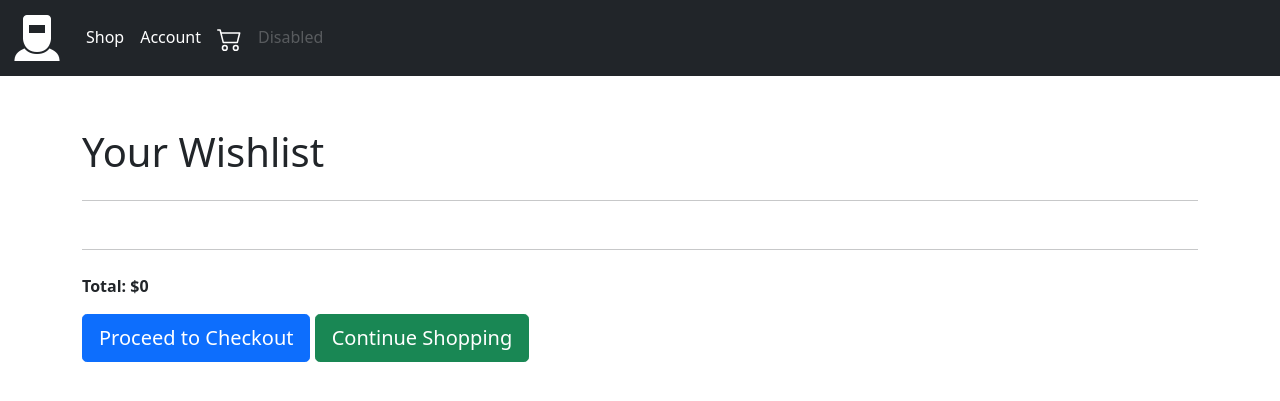
After one commit to Colby77/devmountain-spec-capstone-project, a Flask app: page /wishlist in a window 1280 px wide. The commit adds this page. Shown: the top 401 px of the page. Run offline with Flask 2, Linux system fonts and the light colour scheme; parts of the project's set-up code (start-up, migrations or seed data) failed here and were passed over.

Commit message:
wishlist items stored in session

```diff
--- a/main.py
+++ b/main.py
@@ -139,8 +139,52 @@ def register():
         return redirect('/register')
 
 
+@app.route('/wishlist')
+def show_wishlist():
+
+    product_list = []
+    order_total = 0
+
+    if session.get('wishlist'):
+        for product, qty in session['wishlist'].items():
+            p = Product.query.filter_by(product_id=product).first()
+            # title = p.title
+            price = p.price
+            p.quantity = qty
+            # picture = p.picture_url
+
+            cost = qty * price
+            order_total += cost
+
+            print(p)
+            product_list.append(p)
+
+    return render_template('wishlist.html', product_list=product_list, order_total=order_total)
 
 
+@app.route('/add_to_wishlist/<product_id>')
+def add_to_wishlist(product_id):
+
+    if session.get('wishlist'):
+        if product_id in session['wishlist']:
+            session['wishlist'][product_id] += 1
+            print(session)
+        else:
+            session['wishlist'][product_id] = 1
+    else:
+        session['wishlist'] = {}
+        session['wishlist'][product_id] = 1
+        print(session)
+
+    flash('Item added to wishlist', 'success')
+    return redirect('/wishlist')
+
+
+@app.route('/checkout')
+def checkout():
+
+    flash("Checkout hasn't been implemented", 'info')
+    return redirect('/')
 
 
 if __name__ == '__main__':
--- a/templates/product_page.html
+++ b/templates/product_page.html
@@ -30,7 +30,7 @@
                     <hr>
                     <p class="fs-2">${{ product.price }}</p>
                     <button class="btn btn-primary btn-lg" type="button">Buy Now</button>
-                    <button class="btn btn-success btn-lg" type="button">Add to Cart</button>
+                    <a class="btn btn-success btn-lg" href="/add_to_wishlist/{{ product.product_id }}">Add to Cart</a>
                   </div>
                 </div>
               </div>
--- /dev/null
+++ b/templates/wishlist.html
@@ -0,0 +1,124 @@
+{% extends 'base.html' %}
+
+{% block content %}
+
+
+  <!-- Custom styles for this template -->
+  <!-- <link href="static/css/grid.css" rel="stylesheet"> -->
+</head>
+<body>
+
+    <header>
+        <nav class="navbar navbar-expand-lg navbar-dark bg-dark">
+            <div class="container-fluid">
+              <a class="navbar-brand" href="/"><img src='../static/img/icons8-welder-50_white.png'></a>
+              <button class="navbar-toggler" type="button" data-bs-toggle="collapse" data-bs-target="#navbarNav" aria-controls="navbarNav" aria-expanded="false" aria-label="Toggle navigation">
+                <span class="navbar-toggler-icon"></span>
+              </button>
+              <div class="collapse navbar-collapse" id="navbarNav">
+                <ul class="navbar-nav">
+                  <li class="nav-item">
+                    <a class="nav-link active" aria-current="page" href="/products">Shop</a>
+                  </li>
+                  <li class="nav-item">
+                    {% if session.get('user') %}
+                    <a class="nav-link active" aria-current="page" href="/logout">Logout</a>
+                  {% else %}
+                    <a class="nav-link active" aria-current="page" href="/login">Account</a>
+                  {% endif %}
+                  </li>
+                  <li class="nav-item">
+                    <a class="nav-link" href="/wishlist"><svg xmlns="http://www.w3.org/2000/svg" height="25" fill="white" class="bi bi-cart2" viewBox="0 0 16 16">
+                      <path d="M0 2.5A.5.5 0 0 1 .5 2H2a.5.5 0 0 1 .485.379L2.89 4H14.5a.5.5 0 0 1 .485.621l-1.5 6A.5.5 0 0 1 13 11H4a.5.5 0 0 1-.485-.379L1.61 3H.5a.5.5 0 0 1-.5-.5zM3.14 5l1.25 5h8.22l1.25-5H3.14zM5 13a1 1 0 1 0 0 2 1 1 0 0 0 0-2zm-2 1a2 2 0 1 1 4 0 2 2 0 0 1-4 0zm9-1a1 1 0 1 0 0 2 1 1 0 0 0 0-2zm-2 1a2 2 0 1 1 4 0 2 2 0 0 1-4 0z"/>
+                    </svg></a>
+                  </li>
+                  <li class="nav-item">
+                    <a class="nav-link disabled">Disabled</a>
+                  </li>
+                </ul>
+              </div>
+            </div>
+          </nav>
+      </header>
+
+<main>
+<div class="container">
+
+    <!-- {% with messages = get_flashed_messages(with_categories=True) %}
+    {% for category, message in messages %}
+      {% if category == 'error' %}
+      <div class="alert alert-danger" role="alert">{{ message }}</div>
+      {% elif category == 'success' %}
+      <div class="alert alert-success" role="alert">{{ message }}</div>
+      {% endif %}
+    {% endfor %}
+  {% endwith %} -->
+
+  <h1 class='mt-5 pt-1'>Your Wishlist</h1>
+
+
+  <hr class="my-4">
+
+<!--
+  {% if product_list %}
+    {% for item in product_list %}
+  <div class="row mb-3">
+      {% if item.picture_url %}
+    <div class="col-6 col-sm-2 themed-grid-col">
+        <img class='rounded'src='{{ item.picture_url }}' height='75'>
+
+    </div>
+    {% else %}
+    <div class="col-6 col-sm-2 themed-grid-col">(No picture)</div>
+    {% endif %}
+    <div class="col-6 col-sm-4 themed-grid-col">{{ item.title }}</div>
+    <div class="col-6 col-sm-3 themed-grid-col">Qty: {{ item.quantity }}</div>
+    <div class="col-6 col-sm-3 themed-grid-col">{{ item.price }}</div>
+  </div>
+  <hr class='my-4'>
+    {% endfor %}
+    {% endif %}
+  <hr class="my-4"> -->
+
+
+  <table class="table table-dark table-striped table-hover align-middle" style='max-width: 100%;'>
+    <!-- <thead>
+      <tr>
+        <th scope="col"></th>
+        <th scope="col"></th>
+        <th scope="col"></th>
+        <th scope="col"></th>
+      </tr>
+    </thead> -->
+    <tbody>
+        {% for item in product_list %}
+      <tr>
+        <th scope="row">{{ item.title }}</th>
+        {% if item.picture_url %}
+        <td><img class='rounded'src='{{ item.picture_url }}' height='75'></td>
+        {% else %}
+        <td>No Image</td>
+        {% endif %}
+        <td>Qty: {{ item.quantity }}</td>
+        <td>{{ item.price }}</td>
+      </tr>
+      {% endfor %}
+    </tbody>
+  </table>
+  <hr class='my-4'>
+
+  <p class="fw-bolder">Total: ${{ order_total }}</p>
+  <a class="btn btn-primary btn-lg" href='/checkout'>Proceed to Checkout</a>
+  <a class="btn btn-success btn-lg" href='/products'>Continue Shopping</a>
+
+</div>
+</main>
+
+
+
+</body>
+</html>
+
+
+
+{% endblock %}
```
Also changed, not shown: templates/home.html (+44 -3 lines), static/img/office.jpg (added).
